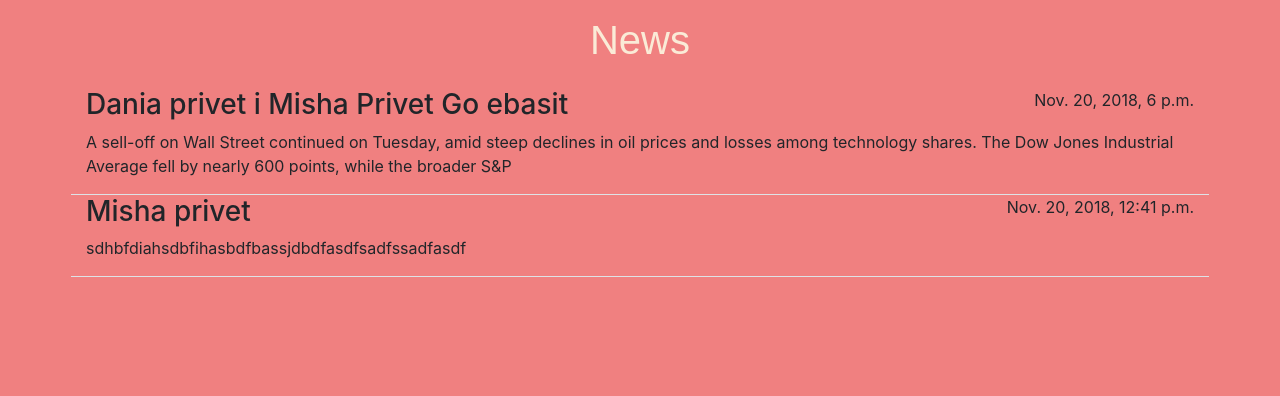
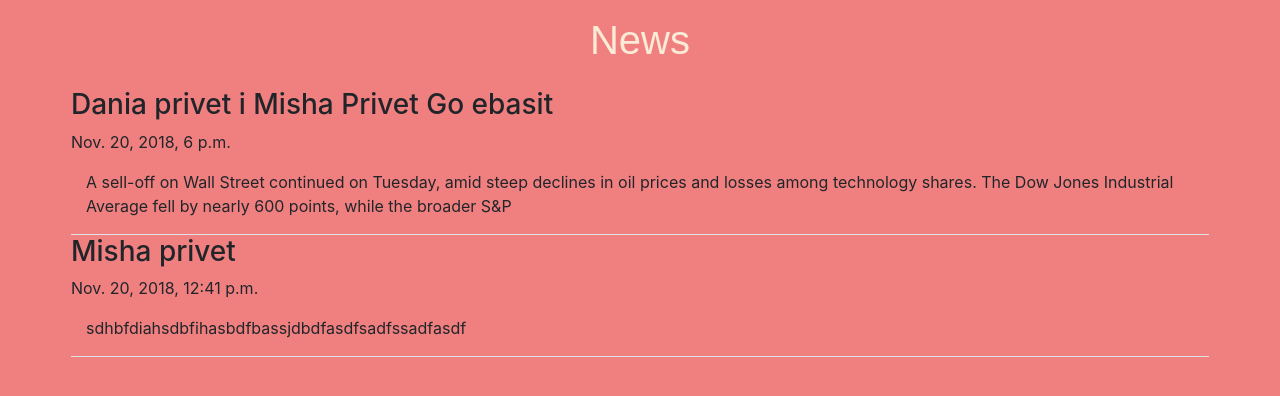
Before and after one commit to Daniilmass/Ahlstrom-hack-1, a Django app: page / in a window 1280 px wide. Shown: the part 56-452 px from the top of the page. Run offline with Django 3.2, Linux system fonts and the light colour scheme; data comes from the database, SQL or seed files in the repository; some libraries are stand-ins or nearby versions.

Commit message:
Have made some changes related to news layout

```diff
--- a/templates/index.html
+++ b/templates/index.html
@@ -5,14 +5,17 @@
         {% if news_list %}
           {% for news in news_list %}
               <div class="row border-bottom">
-                  <div class="col">
-                        <h3>{{ news.topic }}</h3>
+                  <div class="row w-100">
+                        <div class="col">
+                            <h3>{{ news.topic }}</h3>
+                        </div>
                   </div>
-                  <div class="col-5">
-                      <p color="grey" align="right">{{ news.dateTime }}</p>
-                  </div>
-                  <div class="w-100">
-                  </div>
+                  <div class="row w-100">
+                    <div class="col">
+                        <p color="grey" align="left">{{ news.dateTime }}</p>
+                    </div>
+                </div>
+
                   <div class="col">
                       <p>{{ news.text }}</p>
                   </div>
```
